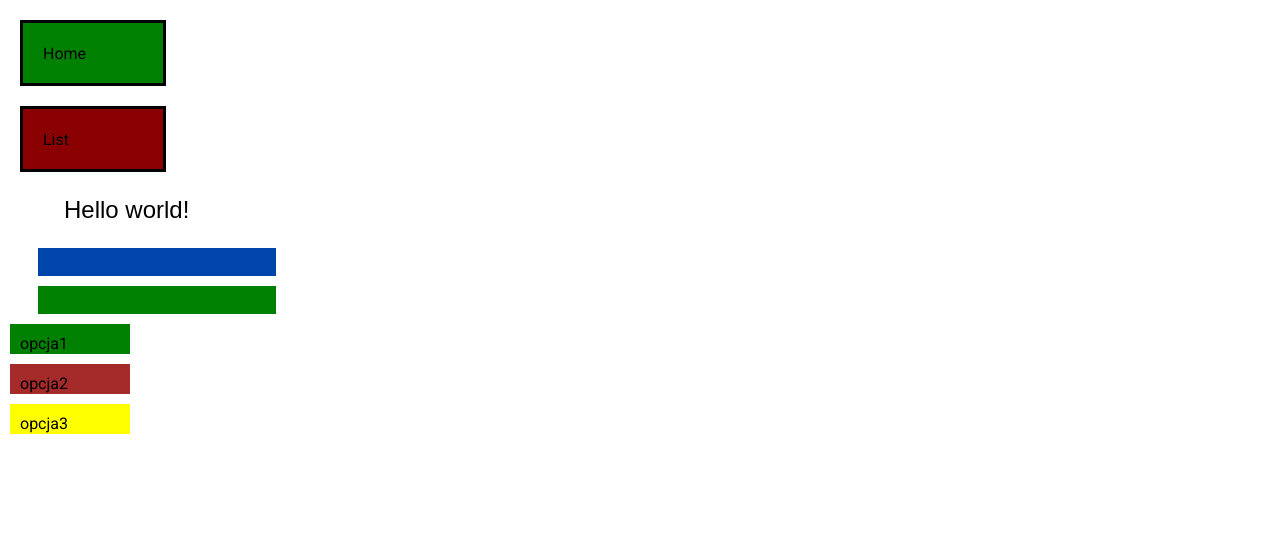
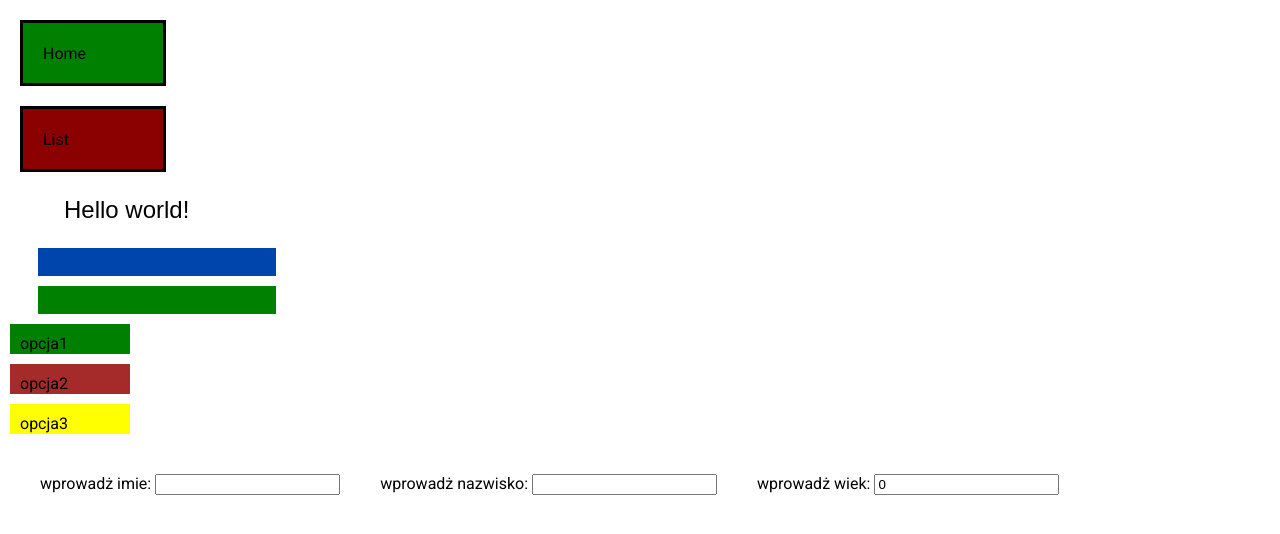
Before and after one commit to JakubCzuba/Task, an Angular app: page / in a window 1280 px wide. Shown: the top 534 px of the page. Built offline with nearby package versions, Linux system fonts and the light colour scheme.

Commit message:
reactive forms2

```diff
--- a/src/app/app.component.html
+++ b/src/app/app.component.html
@@ -3,3 +3,27 @@
 <div class="div1" appHighlight *ngIf="title === 'task'" class="homebgcolor"></div>
 <div class="div1" [ngClass]="{'red': x === 1, 'green' : x === 2, 'blue' : x === 3 }"></div>
 <app-menuadi [items]="menutitems"></app-menuadi>
+<div>
+    <form [formGroup]="formGrup1" >
+        <div>
+            wprowadż imie:
+            <input type="text" formControlName="firstName">
+        </div>
+        <div>
+            wprowadż nazwisko:
+            <input type="text" formControlName="lastName">
+        </div>
+        <div>
+            wprowadż wiek:
+            <input type="number" formControlName="age">
+        </div>
+        <div *ngIf="showFavBrowar">
+            wprowadż piwo:
+            <input type="text" formControlName="favBrowar">
+        </div>
+            <div *ngIf="showNazwiskoPanienskie">
+            wprowadż nazwisko panieńskie:
+            <input type="text" formControlName="nazwiskoPanienskie">
+        </div>
+    </form>
+</div>
--- a/src/app/app.component.scss
+++ b/src/app/app.component.scss
@@ -31,3 +31,13 @@
     width: 17%;
     margin-left: 3%;
 }
+
+input.ng-invalid.ng-touched {
+    background: rgb(226, 175, 175);
+}
+
+form {
+    div{
+        display: inline-block
+    }
+}
--- a/src/app/app.component.ts
+++ b/src/app/app.component.ts
@@ -1,4 +1,4 @@
-import { Component, ViewEncapsulation } from '@angular/core';
+import { Component, OnInit, ViewEncapsulation } from '@angular/core';
 import { RouterOutlet } from '@angular/router';
 import { HelloworldComponent } from './components/helloworld/helloworld.component';
 import { WelcomebuttonComponent } from './components/welcomebutton/welcomebutton.component';
@@ -8,7 +8,8 @@ import { HwcolorDirective } from './directives/hwcolor/hwcolor.directive';
 import { MenuadiComponent } from './components/menuadi/menuadi.component';
 import { ClassItem } from './Models/menu-item.interface';
 import { MenuButtons } from './Models/menu-buttons.interface';
-import { FormBuilder, FormGroup, FormsModule, ReactiveFormsModule } from '@angular/forms';
+import { FormBuilder, FormGroup, FormsModule, ReactiveFormsModule, Validators } from '@angular/forms';
+import { Falsy, first } from 'rxjs';
 
 @Component({
   selector: 'app-root',
@@ -29,7 +30,7 @@ import { FormBuilder, FormGroup, FormsModule, ReactiveFormsModule } from '@angul
   encapsulation: ViewEncapsulation.None
 })
 
-export class AppComponent {
+export class AppComponent implements OnInit {
   title = 'task';
   x = 2;
 
@@ -75,15 +76,39 @@ export class AppComponent {
     }
   ];
 
-  formsGroup: FormGroup;
+  formGrup1: FormGroup;
+  showFavBrowar: Boolean = false;
+  showNazwiskoPanienskie: Boolean = false;
 
-  constructor(private formBuilder: FormBuilder) {
+  constructor(private formBuilder1: FormBuilder) {
 
-    this.formsGroup = this.formBuilder.group({
-      firstName: this.formBuilder.control(''),
-      lastName: this.formBuilder.control(''),
-      age: this.formBuilder.control(0)
+    this.formGrup1 = this.formBuilder1.group({
+      firstName: this.formBuilder1.control('', Validators.required),
+      lastName: this.formBuilder1.control('', Validators.required),
+      age: this.formBuilder1.control(0,  Validators.required),
+      favBrowar: this.formBuilder1.control(''),
+      nazwiskoPanienskie: this.formBuilder1.control('')
+    })
 
+  }
+  ngOnInit(): void {
+    this.formGrup1.valueChanges.subscribe(values => {
+       if (values.age >= 18)
+       {
+        this.showFavBrowar = true;
+       }
+       else{
+        this.showFavBrowar = false;
+       }
+
+       if (values.firstName.slice(-1) === "a")
+       {
+        this.showNazwiskoPanienskie = true;
+       }
+       else{
+        this.showNazwiskoPanienskie = false;
+       }
     })
   }
+
 }
```
